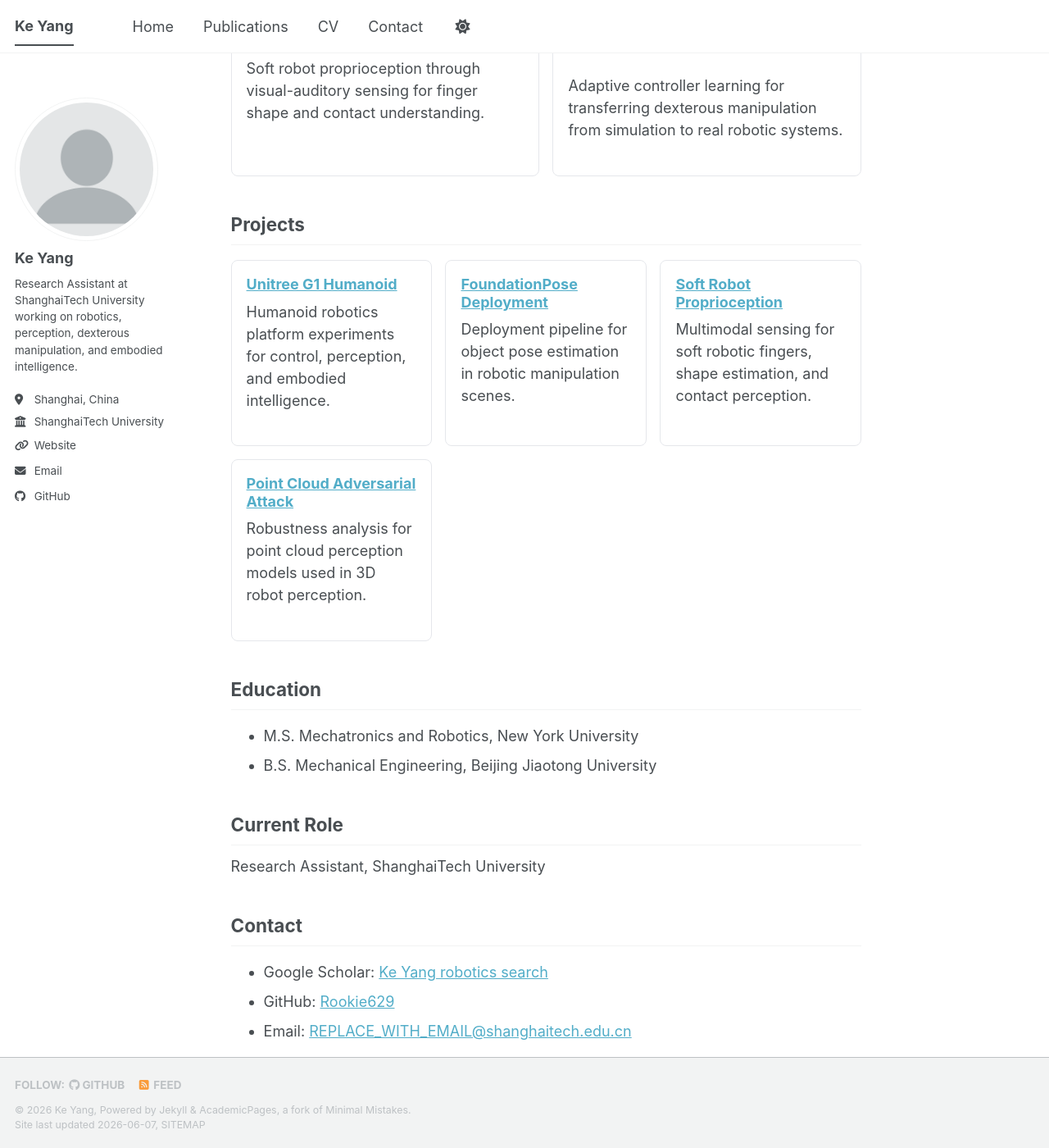
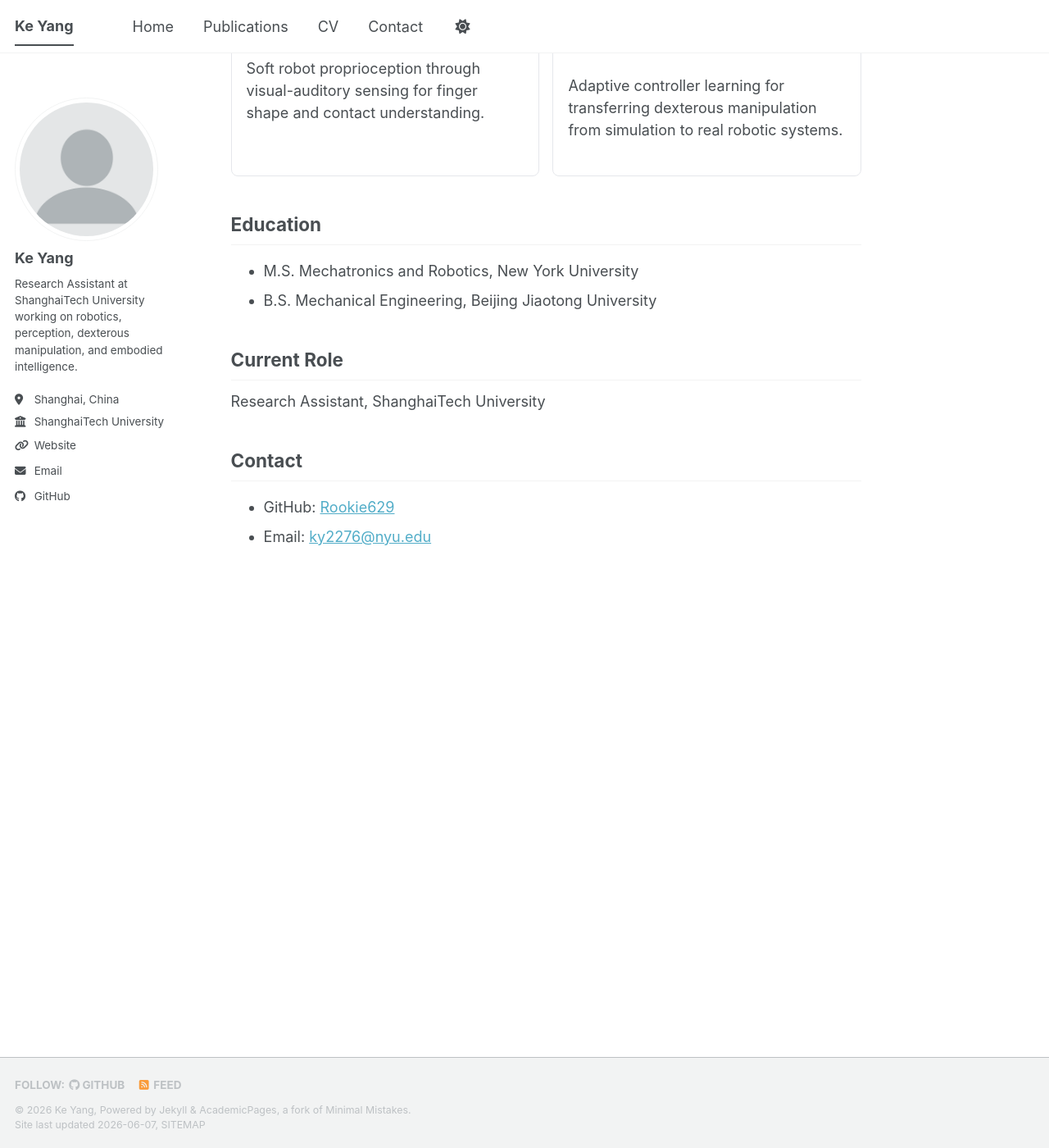
Before and after one commit to Rookie629/Rookie629.github.io, a Jekyll site: the page built from _pages/about.md, in a window 1280 px wide and 1400 px high, scrolled down 753 px. Shown: the whole window at 82% size. Built offline with Jekyll 4.4.1, drawn with Linux system fonts in a browser that asks for light colours; a script bundle is joined from its source files by our own code; library files that are not in the unit come from our copies.

Commit message:
Remove scholar and projects from homepage

```diff
--- a/_pages/about.md
+++ b/_pages/about.md
@@ -59,9 +59,8 @@ redirect_from:
   <h2>Research Assistant, ShanghaiTech University</h2>
   <p>I am Ke Yang, a robotics researcher working on humanoid robotics, dexterous manipulation, robot perception, reinforcement learning, world models, and vision-language-action models.</p>
   <p class="quick-links">
-    <a href="https://scholar.google.com/scholar?q=%22Ke+Yang%22+robotics">Google Scholar</a>
     <a href="https://github.com/Rookie629">GitHub</a>
-    <a href="mailto:REPLACE_WITH_EMAIL@shanghaitech.edu.cn">Email</a>
+    <a href="mailto:ky2276@nyu.edu">Email</a>
   </p>
 </div>
 
@@ -91,15 +90,6 @@ redirect_from:
   </div>
 </div>
 
-## Projects
-
-<div class="card-grid">
-  <div class="info-card"><h3><a href="/projects/unitree-g1-humanoid/">Unitree G1 Humanoid</a></h3><p>Humanoid robotics platform experiments for control, perception, and embodied intelligence.</p></div>
-  <div class="info-card"><h3><a href="/projects/foundationpose-deployment/">FoundationPose Deployment</a></h3><p>Deployment pipeline for object pose estimation in robotic manipulation scenes.</p></div>
-  <div class="info-card"><h3><a href="/projects/soft-robot-proprioception/">Soft Robot Proprioception</a></h3><p>Multimodal sensing for soft robotic fingers, shape estimation, and contact perception.</p></div>
-  <div class="info-card"><h3><a href="/projects/point-cloud-adversarial-attack/">Point Cloud Adversarial Attack</a></h3><p>Robustness analysis for point cloud perception models used in 3D robot perception.</p></div>
-</div>
-
 ## Education
 
 - M.S. Mechatronics and Robotics, New York University
@@ -111,6 +101,5 @@ Research Assistant, ShanghaiTech University
 
 ## Contact {#contact}
 
-- Google Scholar: [Ke Yang robotics search](https://scholar.google.com/scholar?q=%22Ke+Yang%22+robotics)
 - GitHub: [Rookie629](https://github.com/Rookie629)
-- Email: [REPLACE_WITH_EMAIL@shanghaitech.edu.cn](mailto:REPLACE_WITH_EMAIL@shanghaitech.edu.cn)
+- Email: [ky2276@nyu.edu](mailto:ky2276@nyu.edu)
```
